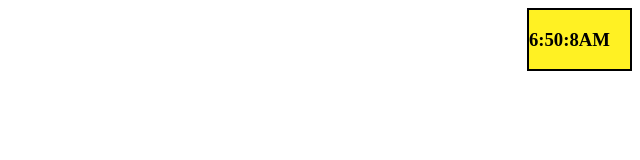
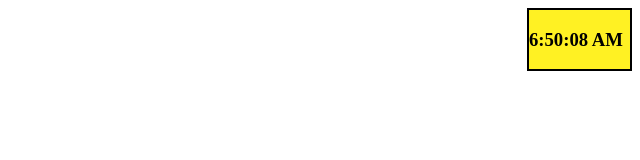
Before and after one commit to AKHILESHPATIDAR01/React-Assignment---Digital-Clock, a React app: page / in a window 1280 px wide. Shown: the top 160 px of the page, without its empty margins (640-1280 px from the left). Built offline with nearby package versions, Linux system fonts and the light colour scheme.

Commit message:
Update App.js
ccc

```diff
--- a/src/components/App.js
+++ b/src/components/App.js
@@ -71,20 +71,35 @@ class App extends React.Component {
     }
 
     render() {
-        let hours = this.state.date.getHours();
-        hours = hours % 12;
+//         let hours = this.state.date.getHours();
+//         hours = hours % 12;
+//         let minutes = this.state.date.getMinutes();
+//         let seconds = this.state.date.getSeconds();
+//         let ampm = this.state.date.getHours() >= 12 ? 'PM' : 'AM';
+//         let result = ` ${hours}:${minutes}:${seconds}`
+//         return (
+//             <div className="Clock">
+//                 <h3 id="time">
+//                     {result}{ampm}
+
+//                 </h3>
+//             </div>
+//         );
+
+                let hours = this.state.date.getHours() < 12 ? this.state.date.getHours() : this.state.date.getHours() - 12;
                 let minutes = this.state.date.getMinutes();
                 let seconds = this.state.date.getSeconds();
                 let ampm = this.state.date.getHours() >= 12 ? 'PM' : 'AM';
-        let result = ` ${hours}:${minutes}:${seconds}`
                 return (
                     <div className="Clock">
                         <h3 id="time">
-                    {result}{ampm}
-
+                            {hours == 0 ? 12 : hours > 12 ? hours - 12 : hours}:
+                            {minutes > 9 ? minutes : `0${minutes}`}:
+                            {seconds > 9 ? seconds : `0${seconds}`} {ampm}
                         </h3>
                     </div>
                 );
+
     }
 }
 
```
Lines whose indentation alone changed are shown as unchanged.
